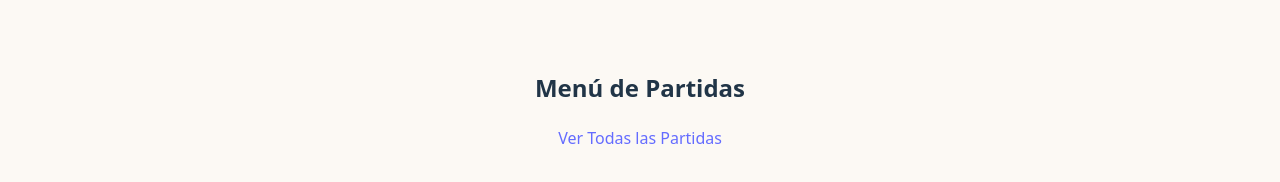
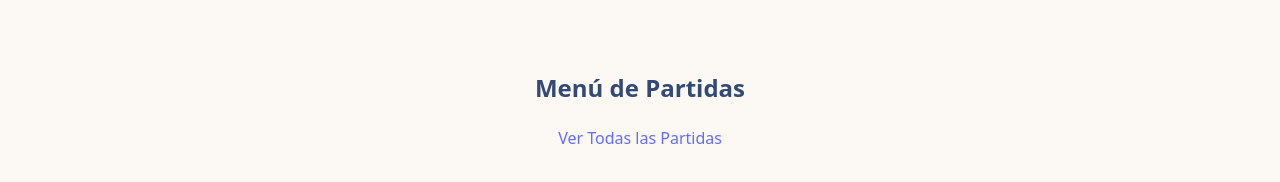
Before and after one commit to AlinnaVidal/Front_code_queens, a React (Vite) app: page /game in a window 1280 px wide. Shown: the part 292-474 px from the top of the page. Built offline with nearby package versions, Linux system fonts and the light colour scheme.

Commit message:
Cambio color título partidas

```diff
--- /dev/null
+++ b/src/game/Game.css
@@ -0,0 +1,3 @@
+.title{
+    color:#334a77;
+}
--- a/src/game/Game.jsx
+++ b/src/game/Game.jsx
@@ -1,12 +1,13 @@
 import React from "react";
 import { Link } from "react-router-dom";
+import "./Game.css";
 
 function Game() {
   //obtenemos el usuario desde localStorage
   const user = JSON.parse(localStorage.getItem("user"));
 
   return (
-    <div className="game-menu">
+    <div className="title">
       <h2>Menú de Partidas</h2>
       <ul>
         {user ? (
```
